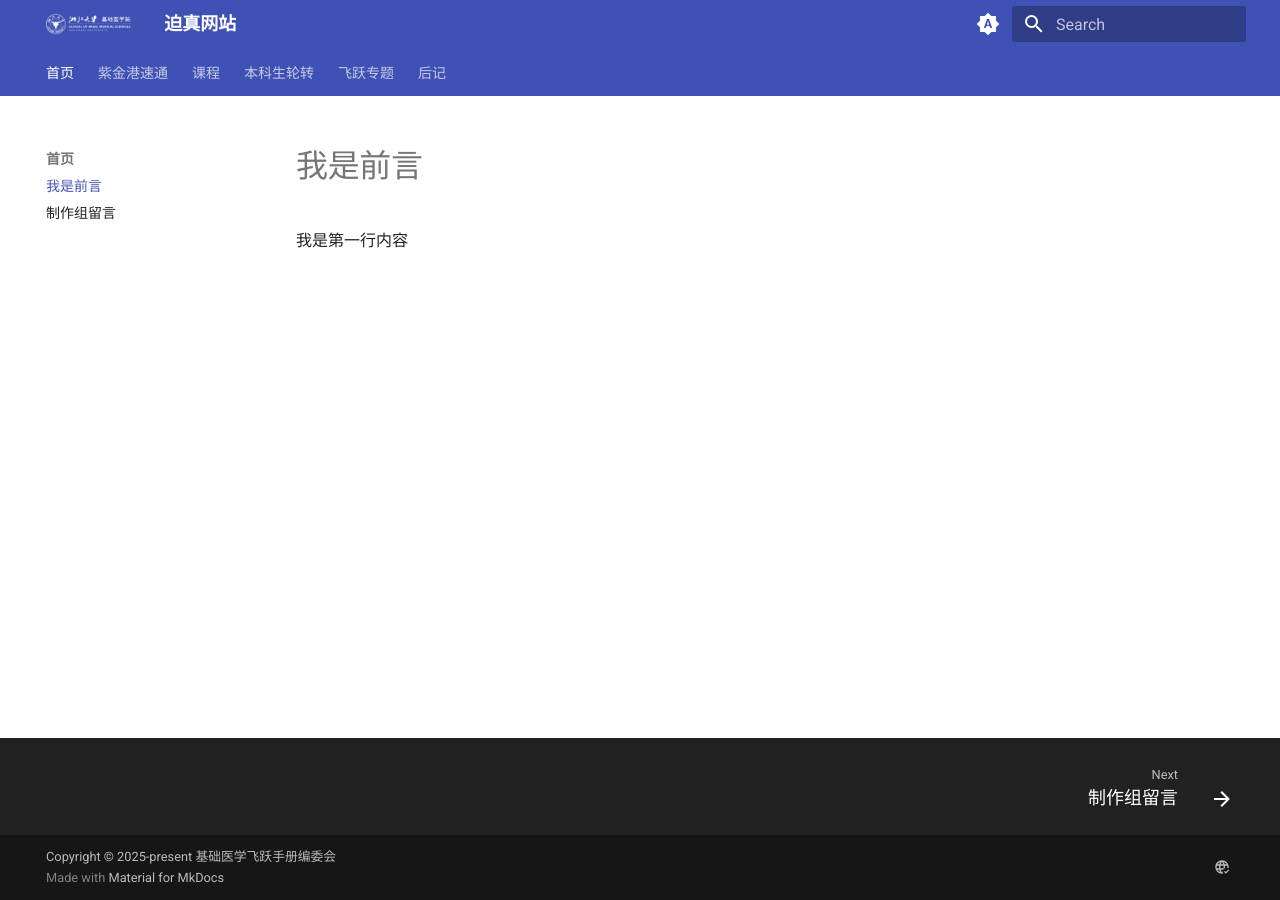
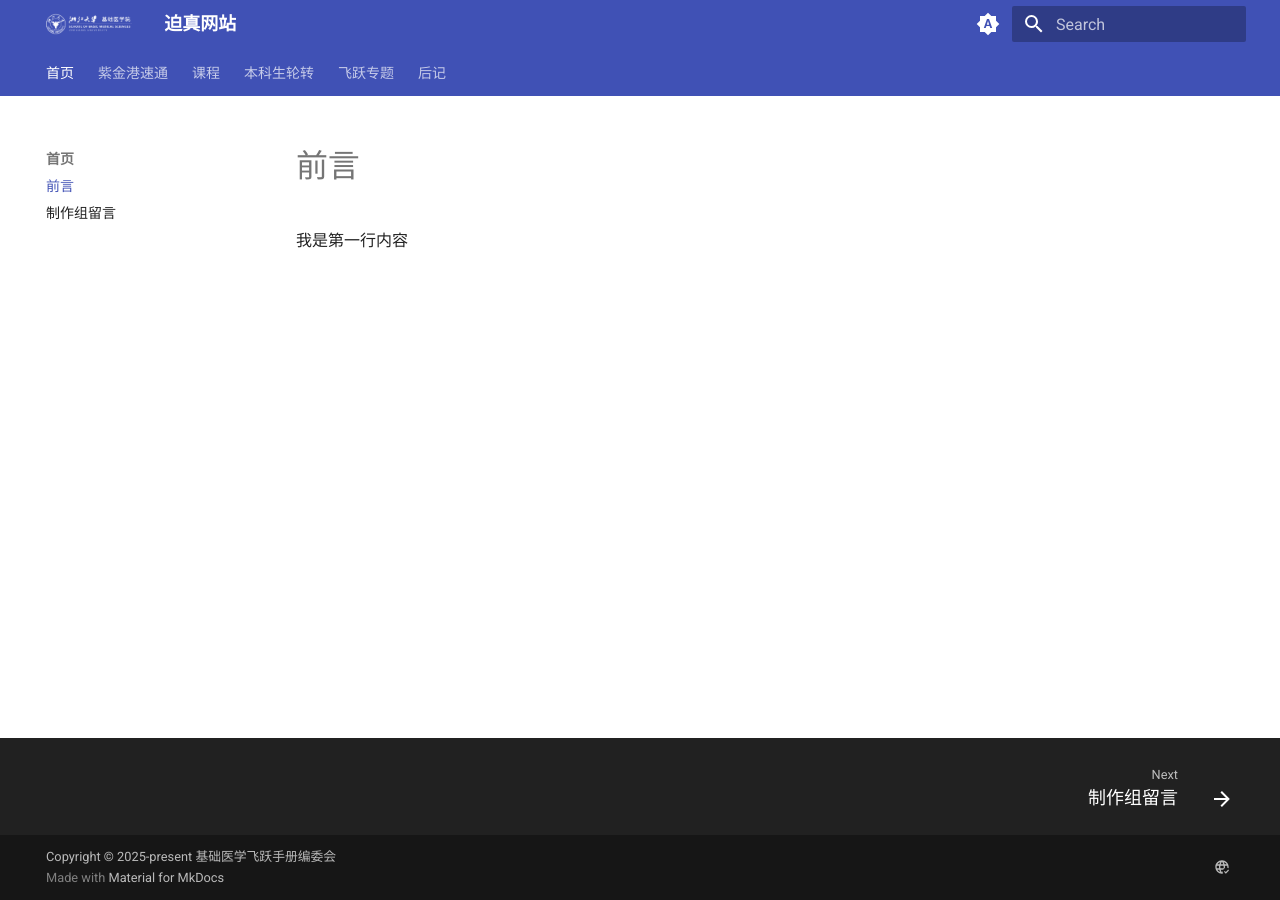
Before and after one commit to GuChL9/site-test, an MkDocs documentation site: the page built from docs/index.md, in a window 1280 px wide. Built offline with MkDocs 1.6.1 and Material for MkDocs 9.7.7, drawn with Linux system fonts in a browser that asks for light colours.

Commit message:
Update index.md

```diff
--- a/docs/index.md
+++ b/docs/index.md
@@ -1,3 +1,3 @@
-# 我是前言
+# 前言
 
 我是第一行内容
```
